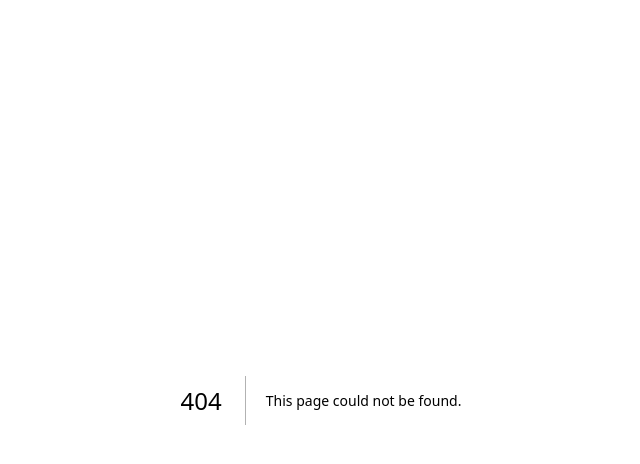
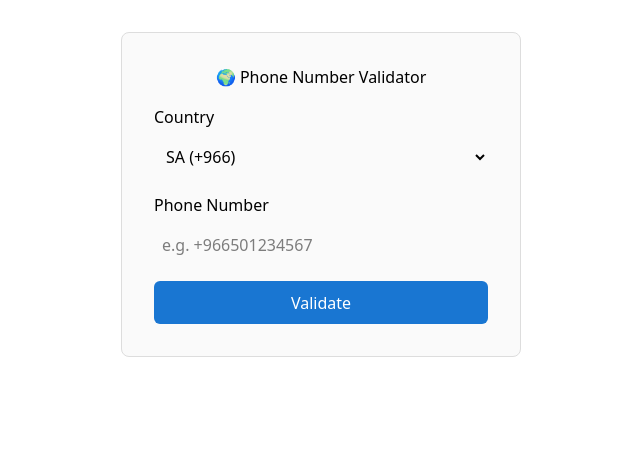
Before and after one commit to naveed0000/practice-frontend, a Next.js app: page /phone in a window 1280 px wide. Before the commit this address had no page. Shown: the top 464 px of the page, without its empty margins (319-959 px from the left). Built offline with nearby package versions, Linux system fonts and the light colour scheme; what @mui/material-nextjs would draw is missing.

Commit message:
fixed code

```diff
--- a/package.json
+++ b/package.json
@@ -20,13 +20,14 @@
     "@mui/x-date-pickers": "^8.11.2",
     "dayjs": "^1.11.18",
     "jsonwebtoken": "^9.0.2",
+    "libphonenumber-js": "^1.12.23",
     "motion": "^12.23.12",
     "next": "15.5.2",
     "react": "19.1.0",
     "react-dom": "19.1.0",
     "react-hook-form": "^7.62.0",
     "styled-components": "^6.1.19",
-    "zod": "^4.1.5"
+    "zod": "^4.1.12"
   },
   "devDependencies": {
     "@eslint/eslintrc": "^3",
--- /dev/null
+++ b/src/app/phone/Index.tsx
@@ -0,0 +1,157 @@
+'use client';
+import React, { useState } from "react";
+import { z } from "zod";
+import { parsePhoneNumberFromString } from "libphonenumber-js";
+
+// ✅ Country configuration map
+const phonePatterns: Record<
+  string,
+  { countryCode: string; nationalRegex: RegExp; example: string }
+> = {
+  SA: { countryCode: "966", nationalRegex: /^5\d{8}$/, example: "5xxxxxxxx" }, // Saudi Arabia
+  AF: { countryCode: "93", nationalRegex: /^[73]\d{7}$/, example: "7xxxxxxxx" }, // Afghanistan
+  AL: { countryCode: "355", nationalRegex: /^[67]\d{8}$/, example: "6xxxxxxxx" }, // Albania
+  DZ: { countryCode: "213", nationalRegex: /^5\d{8}$/, example: "5xxxxxxxx" }, // Algeria
+  IN: { countryCode: "91", nationalRegex: /^[6-9]\d{9}$/, example: "9xxxxxxxxx" }, // India
+  AE: { countryCode: "971", nationalRegex: /^(50|52|54|55|56|58)\d{6}$/, example: "50xxxxxx" }, // UAE
+  US: { countryCode: "1", nationalRegex: /^[2-9]\d{9}$/, example: "2025550123" }, // USA
+};
+
+// ✅ Zod schema combining libphonenumber-js + regex
+const phoneSchema = z
+  .object({
+    phone: z.string().min(6).max(20),
+    country: z.string().length(2).toUpperCase(),
+  })
+  .superRefine((data, ctx) => {
+    const pattern = phonePatterns[data.country];
+    if (!pattern) {
+      ctx.addIssue({
+        code: z.ZodIssueCode.custom,
+        message: `Unsupported country: ${data.country}`,
+      });
+      return;
+    }
+
+    const phoneNumber = parsePhoneNumberFromString(data.phone, data.country as any);
+    if (!phoneNumber) {
+      ctx.addIssue({
+        code: z.ZodIssueCode.custom,
+        message: "Invalid phone number format",
+      });
+      return;
+    }
+
+    if (!phoneNumber.isValid()) {
+      ctx.addIssue({
+        code: z.ZodIssueCode.custom,
+        message: "Not a valid number for this country",
+      });
+      return;
+    }
+
+    const nationalNumber = phoneNumber.nationalNumber;
+    if (!pattern.nationalRegex.test(nationalNumber)) {
+      console.log('nationalNumber: ', nationalNumber);
+      ctx.addIssue({
+        code: z.ZodIssueCode.custom,
+        message: `Invalid ${data.country} format. Expected: ${pattern.example}`,
+      });
+    }
+  });
+
+// ✅ Component
+const Index: React.FC = () => {
+  const [country, setCountry] = useState("SA");
+  const [phone, setPhone] = useState("");
+  const [error, setError] = useState<string | null>(null);
+  const [success, setSuccess] = useState<string | null>(null);
+
+  const handleValidate = () => {
+    const result = phoneSchema.safeParse({ phone, country });
+
+    if (result.success) {
+      setSuccess(`✅ Valid number (${country})`);
+      setError(null);
+    } else {
+      setError(result.error?.issues[0].message);
+      setSuccess(null);
+    }
+  };
+
+  return (
+    <div
+      style={{
+        padding: "2rem",
+        maxWidth: 400,
+        margin: "2rem auto",
+        border: "1px solid #ddd",
+        borderRadius: "8px",
+        backgroundColor: "#fafafa",
+      }}
+    >
+      <h2 style={{ textAlign: "center" }}>🌍 Phone Number Validator</h2>
+
+      <label style={{ display: "block", marginTop: "1rem" }}>Country</label>
+      <select
+        value={country}
+        onChange={(e) => setCountry(e.target.value)}
+        style={{
+          width: "100%",
+          padding: "0.5rem",
+          marginTop: "0.5rem",
+          borderRadius: "6px",
+        }}
+      >
+        {Object.keys(phonePatterns).map((key) => (
+          <option key={key} value={key}>
+            {key} (+{phonePatterns[key].countryCode})
+          </option>
+        ))}
+      </select>
+
+      <label style={{ display: "block", marginTop: "1rem" }}>Phone Number</label>
+      <input
+        type="text"
+        placeholder="e.g. +966501234567"
+        value={phone}
+        onChange={(e) => setPhone(e.target.value)}
+        style={{
+          width: "100%",
+          padding: "0.5rem",
+          marginTop: "0.5rem",
+          borderRadius: "6px",
+        }}
+      />
+
+      <button
+        onClick={handleValidate}
+        style={{
+          marginTop: "1rem",
+          width: "100%",
+          padding: "0.6rem",
+          backgroundColor: "#1976d2",
+          color: "white",
+          border: "none",
+          borderRadius: "6px",
+          cursor: "pointer",
+        }}
+      >
+        Validate
+      </button>
+
+      {error && (
+        <p style={{ color: "red", marginTop: "1rem", fontWeight: 500 }}>
+          ❌ {error}
+        </p>
+      )}
+      {success && (
+        <p style={{ color: "green", marginTop: "1rem", fontWeight: 500 }}>
+          {success}
+        </p>
+      )}
+    </div>
+  );
+};
+
+export default Index;
--- /dev/null
+++ b/src/app/phone/page.tsx
@@ -0,0 +1,7 @@
+import React from 'react'
+import Index from './Index'
+export default function page() {
+  return (
+    <Index />
+  )
+}
```
Also changed, not shown: 1 other file (tests, documents, lock files or other folders).
